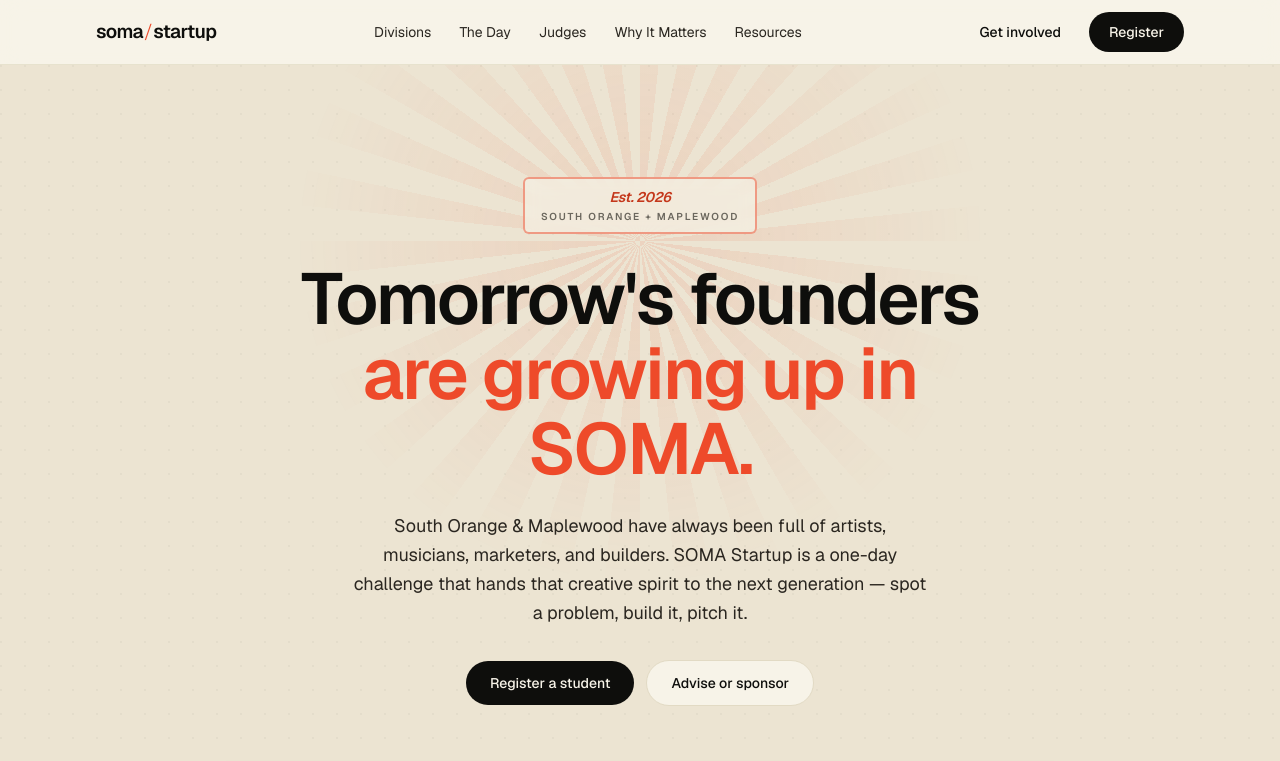
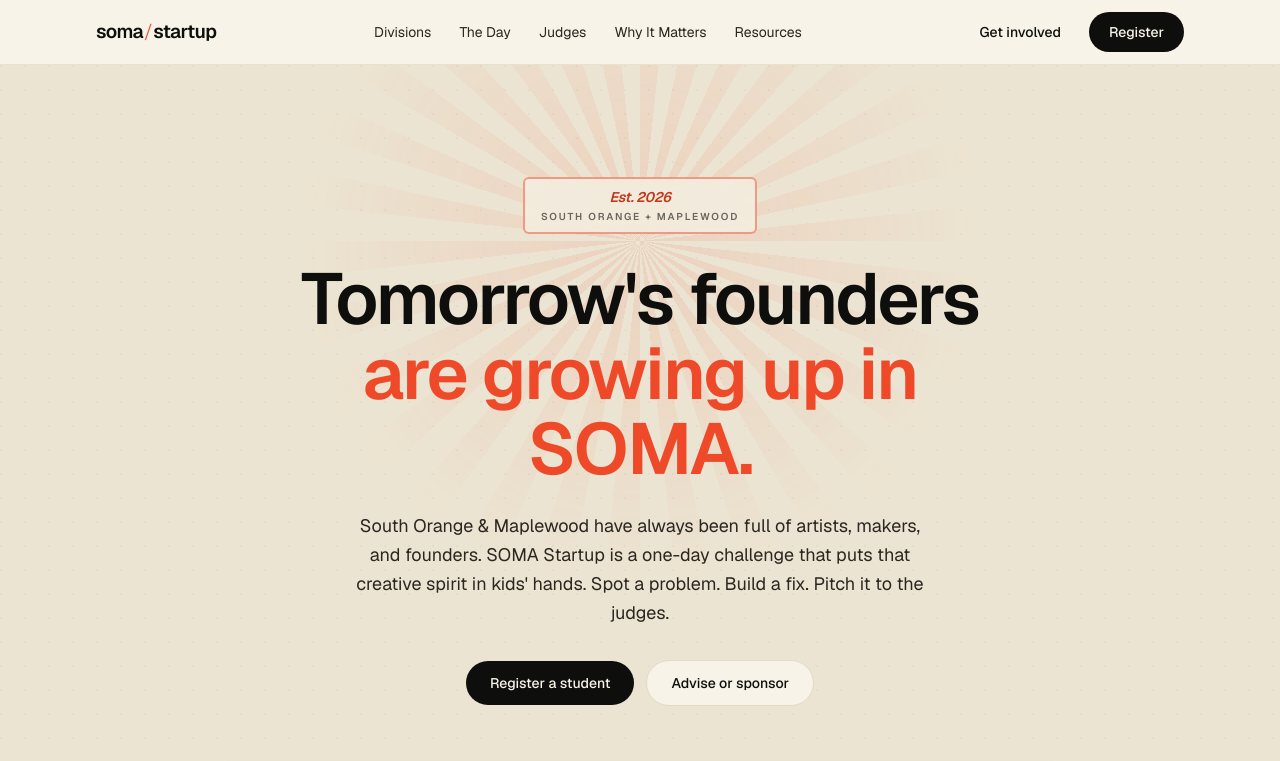
Before and after one commit to snaggeddomains/soma-startup, a Next.js app: page / in a window 1280 px wide. Shown: the top 761 px of the page. Built offline with nearby package versions, Linux system fonts and the light colour scheme.

Commit message:
Rewrite hero supporting paragraph
Tighten the copy and replace the clunky "spot a problem, build it, pitch it"
close with a staccato "Spot a problem. Build a fix. Pitch it to the judges."

https://claude.ai/code/session_01SRjwEXdWTa6tQoPMZCK4ay

```diff
--- a/app/page.tsx
+++ b/app/page.tsx
@@ -137,9 +137,9 @@ export default function Home() {
               <span className="text-accent">are growing up in SOMA.</span>
             </h1>
             <p className="mx-auto mt-5 max-w-xl text-lg leading-relaxed text-ink-soft sm:mt-6">
-              South Orange & Maplewood have always been full of artists, musicians,
-              marketers, and builders. {event.name} is a one-day challenge that hands that
-              creative spirit to the next generation — spot a problem, build it, pitch it.
+              South Orange & Maplewood have always been full of artists, makers, and
+              founders. {event.name} is a one-day challenge that puts that creative spirit
+              in kids&apos; hands. Spot a problem. Build a fix. Pitch it to the judges.
             </p>
             <div className="mt-7 flex flex-col items-center justify-center gap-3 sm:mt-8 sm:flex-row">
               <Button href="/register" className="px-6 py-3 text-base">
```
